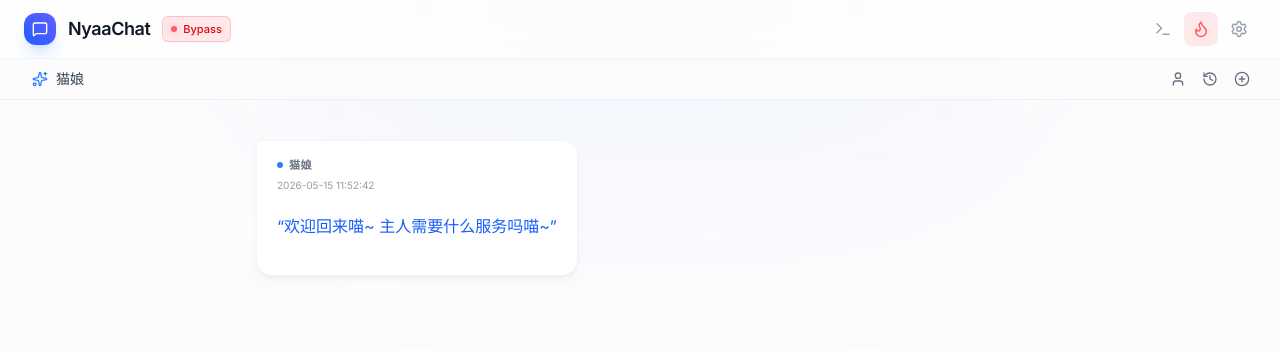
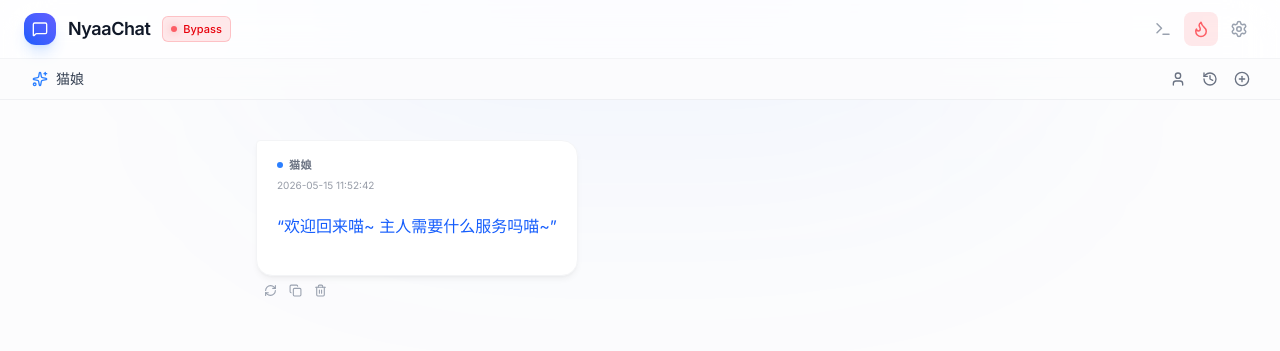
Before and after one commit to NyaaCaster/NyaaChat, a React (Vite) app: page / in a window 1280 px wide. Shown: the top 351 px of the page. Built offline with nearby package versions, Linux system fonts and the light colour scheme.

Commit message:
feat: message actions (copy/delete/regenerate), model display, markdown normalize, HTML render

```diff
--- a/src/components/ChatInterface.tsx
+++ b/src/components/ChatInterface.tsx
@@ -232,7 +232,7 @@ export function ChatInterface({
               return { ...m, tokenCount: usageResult.prompt_tokens };
             }
             if (m.id === botMessageId) {
-              return { ...m, tokenCount: usageResult.completion_tokens };
+              return { ...m, tokenCount: usageResult.completion_tokens, model: settings.api.model };
             }
             return m;
           }),
@@ -299,6 +299,80 @@ export function ChatInterface({
   const clearChat = () => {
     onSessionChange(null);
     setMessages(buildFirstMes(currentCharacter));
+  };
+
+  const handleDeleteMessage = (id: string) => {
+    setMessages(prev => prev.filter(m => m.id !== id));
+  };
+
+  const handleRegenerate = (id: string) => {
+    setMessages(prev => {
+      const idx = prev.findIndex(m => m.id === id);
+      if (idx === -1) return prev;
+      const trimmed = prev.slice(0, idx);
+      const lastUser = [...trimmed].reverse().find(m => m.role === "user");
+      if (!lastUser) return trimmed;
+      const withoutLastUser = trimmed.filter(m => m.id !== lastUser.id);
+      setTimeout(() => handleSubmitWithContent(lastUser.content), 0);
+      return withoutLastUser;
+    });
+  };
+
+  const handleSubmitWithContent = async (content: string) => {
+    if (isLoading) return;
+    if (!settings.api.baseUrl || !settings.api.apiKey) { onOpenSettings(); return; }
+
+    const processedInput = content
+      .replace(/\{\{user\}\}/g, userName)
+      .replace(/\{\{char\}\}/g, charName);
+
+    const newUserMessage: Message = { id: Date.now().toString(), role: "user", content: processedInput, timestamp: Date.now() };
+    setMessages(prev => [...prev, newUserMessage]);
+    setIsLoading(true);
+    const botMessageId = (Date.now() + 1).toString();
+    setMessages(prev => [...prev, { id: botMessageId, role: "assistant", content: "", timestamp: Date.now() }]);
+
+    const checkKeywords = (text: string, keywordsStr?: string): boolean => {
+      if (!keywordsStr) return false;
+      const keywords = keywordsStr.split(",").map(k => k.trim().toLowerCase()).filter(k => k.length > 0);
+      return keywords.some(k => text.toLowerCase().includes(k));
+    };
+
+    try {
+      const history = messages.concat(newUserMessage).filter(m => m.role !== "system").map(m => ({ role: m.role, content: m.content }));
+      const activeRules = (currentCharacter?.worldInfo || []).filter(rule => {
+        if (!rule.enabled) return false;
+        if (rule.triggerType === "permanent") return true;
+        return checkKeywords(processedInput, rule.keywords);
+      });
+      if (activeRules.length > 0) {
+        const insertIndex = Math.max(0, history.length - 4);
+        history.splice(insertIndex, 0, ...activeRules.map(rule => ({ role: rule.position, content: rule.content.replace(/\{\{user\}\}/g, userName).replace(/\{\{char\}\}/g, charName) })));
+      }
+      if (currentCharacter?.description) history.unshift({ role: "system", content: `[Assistant Persona: ${currentCharacter.description.replace(/\{\{user\}\}/g, userName).replace(/\{\{char\}\}/g, charName)}]` });
+      if (settings.userRole?.profile) history.unshift({ role: "system", content: `[User Persona: ${settings.userRole.profile.replace(/\{\{user\}\}/g, userName).replace(/\{\{char\}\}/g, charName)}]` });
+      const messagesForApi = injectBypassPrompts(history, settings, charName, userName);
+      abortControllerRef.current = new AbortController();
+      let fullResponse = "";
+      const usageResult = await fetchChatCompletion(messagesForApi, settings.api, chunk => {
+        fullResponse += chunk;
+        setMessages(prev => prev.map(m => m.id === botMessageId ? { ...m, content: m.content + chunk } : m));
+        scrollToBottom();
+      }, abortControllerRef.current.signal);
+      if (usageResult) {
+        setMessages(prev => prev.map(m => {
+          if (m.id === newUserMessage.id) return { ...m, tokenCount: usageResult.prompt_tokens };
+          if (m.id === botMessageId) return { ...m, tokenCount: usageResult.completion_tokens, model: settings.api.model };
+          return m;
+        }));
+      }
+    } catch (error: any) {
+      const errMsg = error.name === "AbortError" ? "请求已终止" : error.message;
+      setMessages(prev => prev.map(m => m.id === botMessageId ? { ...m, content: m.content + (error.name === "AbortError" ? `\n\n**[已停止生成]**` : `\n\n**Error:** ${errMsg}`) } : m));
+    } finally {
+      setIsLoading(false);
+      abortControllerRef.current = null;
+    }
   };
 
   // Load session when selected from history
@@ -449,11 +523,9 @@ export function ChatInterface({
                     key={message.id}
                     message={message}
                     userName={settings.userRole?.name}
-                    charName={
-                      settings.characters?.find(
-                        (c) => c.id === settings.currentCharacterId,
-                      )?.name
-                    }
+                    charName={currentCharacter?.name}
+                    onDelete={handleDeleteMessage}
+                    onRegenerate={handleRegenerate}
                   />
                 ))}
               </AnimatePresence>
--- a/src/components/MessageItem.tsx
+++ b/src/components/MessageItem.tsx
@@ -3,7 +3,7 @@ import Markdown from "react-markdown";
 import rehypeRaw from "rehype-raw";
 import { Message } from "../types";
 import { motion } from "motion/react";
-import { Copy, Check } from "lucide-react";
+import { Copy, Check, Trash2, RefreshCw } from "lucide-react";
 
 function CodeBlock({ children }: { children: string }) {
   const [copied, setCopied] = useState(false);
@@ -24,6 +24,11 @@ function CodeBlock({ children }: { children: string }) {
       <pre><code>{children}</code></pre>
     </div>
   );
+}
+
+function normalizeMarkdown(text: string): string {
+  // Ensure headings have a blank line before them
+  return text.replace(/(\S)\n(#{1,6} )/g, '$1\n\n$2');
 }
 
 const QUOTE_RE = /("[^"]*?"|'[^']*?'|“[^”]*?”|‘[^’]*?’|「[^」]*?」|『[^』]*?』|【[^】]*?】|《[^》]*?》)/g;
@@ -54,9 +59,17 @@ interface MessageItemProps {
   message: Message;
   userName?: string;
   charName?: string;
+  onDelete?: (id: string) => void;
+  onRegenerate?: (id: string) => void;
 }
 
-export function MessageItem({ message, userName, charName }: MessageItemProps) {
+export function MessageItem({ message, userName, charName, onDelete, onRegenerate }: MessageItemProps) {
+  const [copiedMsg, setCopiedMsg] = useState(false);
+  const handleCopyMsg = () => {
+    navigator.clipboard.writeText(message.content);
+    setCopiedMsg(true);
+    setTimeout(() => setCopiedMsg(false), 2000);
+  };
   const isUser = message.role === "user";
   const isSystem = message.role === "system";
 
@@ -95,8 +108,9 @@ export function MessageItem({ message, userName, charName }: MessageItemProps) {
       transition={{ duration: 0.3, ease: [0.16, 1, 0.3, 1] }}
       className={`flex w-full my-4 ${isUser ? "justify-end" : "justify-start"}`}
     >
+      <div className={`max-w-[85%] sm:max-w-[80%] flex flex-col gap-1 ${isUser ? "items-end" : "items-start"}`}>
       <div
-        className={`max-w-[85%] sm:max-w-[80%] rounded-2xl px-5 py-4 bg-white dark:bg-[#111111] text-gray-900 dark:text-gray-100 shadow-elevation-1 ${
+        className={`w-full rounded-2xl px-5 py-4 bg-white dark:bg-[#111111] text-gray-900 dark:text-gray-100 shadow-elevation-1 ${
           isUser
             ? "rounded-tr-sm self-end border border-blue-500"
             : "rounded-tl-sm border border-gray-100 dark:border-white/5"
@@ -141,6 +155,11 @@ export function MessageItem({ message, userName, charName }: MessageItemProps) {
                       {message.tokenCount} tokens
                     </span>
                   )}
+                  {message.model && (
+                    <span className="text-[10px] opacity-70 border border-gray-200 dark:border-gray-700 rounded px-1">
+                      {message.model}
+                    </span>
+                  )}
                 </div>
               )}
             </div>
@@ -165,9 +184,25 @@ export function MessageItem({ message, userName, charName }: MessageItemProps) {
                   return <CodeBlock>{code}</CodeBlock>;
                 },
               }}
-            >{message.content || "..."}</Markdown>
+            >{normalizeMarkdown(message.content || "...")}</Markdown>
           </div>
         </div>
+      </div>
+      <div className={`flex items-center gap-1 px-1 ${isUser ? "justify-end" : "justify-start"}`}>
+        {!isUser && onRegenerate && (
+          <button onClick={() => onRegenerate(message.id)} className="p-1 text-gray-400 hover:text-green-500 transition-colors rounded" title="重新生成">
+            <RefreshCw size={13} />
+          </button>
+        )}
+        <button onClick={handleCopyMsg} className="p-1 text-gray-400 hover:text-blue-500 transition-colors rounded" title="复制文本">
+          {copiedMsg ? <Check size={13} /> : <Copy size={13} />}
+        </button>
+        {onDelete && (
+          <button onClick={() => { if (window.confirm("确定要删除这条消息吗？")) onDelete(message.id); }} className="p-1 text-gray-400 hover:text-red-500 transition-colors rounded" title="删除消息">
+            <Trash2 size={13} />
+          </button>
+        )}
+      </div>
       </div>
     </motion.div>
   );
--- a/src/types.ts
+++ b/src/types.ts
@@ -4,6 +4,7 @@ export interface Message {
   content: string;
   timestamp?: number;
   tokenCount?: number;
+  model?: string;
 }
 
 export interface ApiSettings {
```
